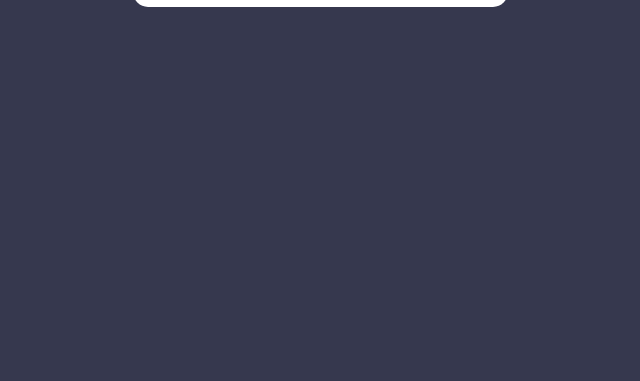
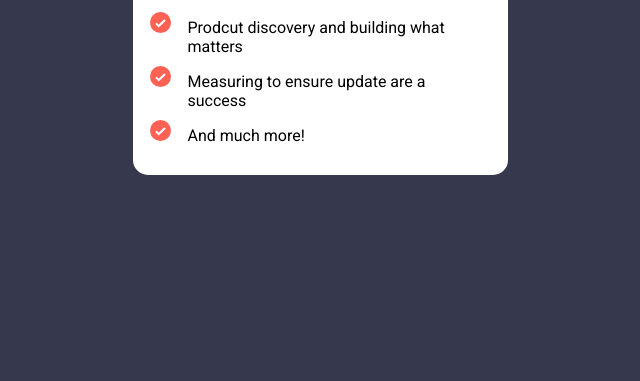
Before and after one commit to mateuszbizon/newsletter_signup, a website: page index.html in a window 1280 px wide. Shown: the part 419-800 px from the top of the page, without its empty margins (320-960 px from the left). Drawn offline with Linux system fonts and the light colour scheme.

Commit message:
added list

```diff
--- a/index.html
+++ b/index.html
@@ -18,6 +18,11 @@
         <main class="newsletter__main-box">
             <h1 class="newsletter__title">Stay updated!</h1>
             <p class="newsletter__description">Join 60,000+ product managers receiving monthly updates on:</p>
+            <ul class="newsletter__list">
+                <li class="newsletter__list-item">Prodcut discovery and building what matters</li>
+                <li class="newsletter__list-item">Measuring to ensure update are a success</li>
+                <li class="newsletter__list-item">And much more!</li>
+            </ul>
         </main>
     </div>
 </body>
--- a/src/sass/components/_newsletter.scss
+++ b/src/sass/components/_newsletter.scss
@@ -14,7 +14,7 @@
 		display: flex;
 		flex-direction: column;
 		gap: 15px;
-		padding: 20px 15px 15px;
+		padding: 25px 20px 20px;
 	}
 
 	&__title {
@@ -26,4 +26,14 @@
 		line-height: 25px;
 		color: $main-color;
 	}
+
+	&__list {
+		margin-left: 25px;
+		list-style-image: url("../../../assets/images/icon-list.svg");
+	}
+
+	&__list-item {
+		margin-bottom: 10px;
+		padding-left: 10px;
+	}
 }
```
Also changed, not shown: dist/css/index.min.css, 1 other file.
